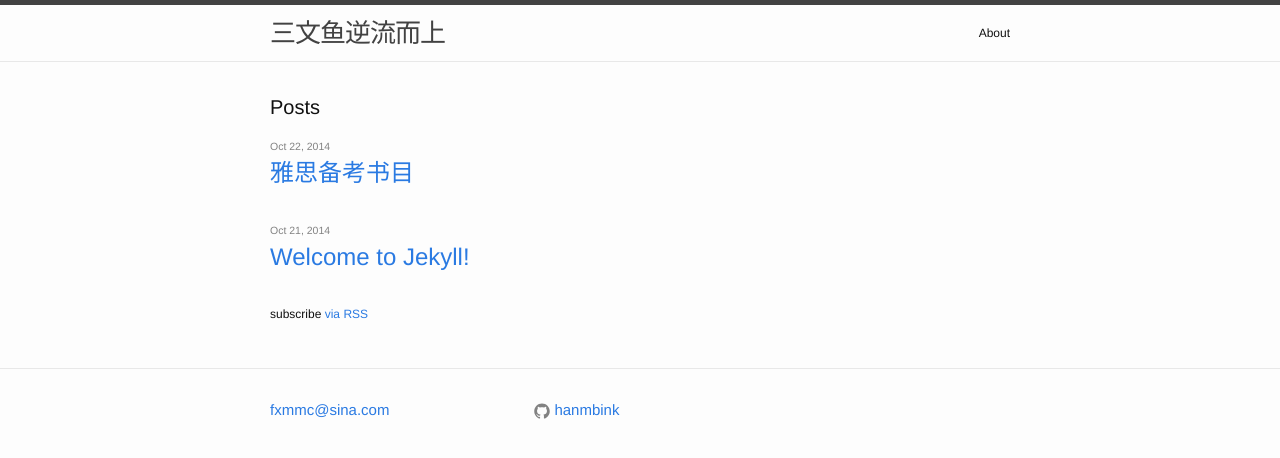
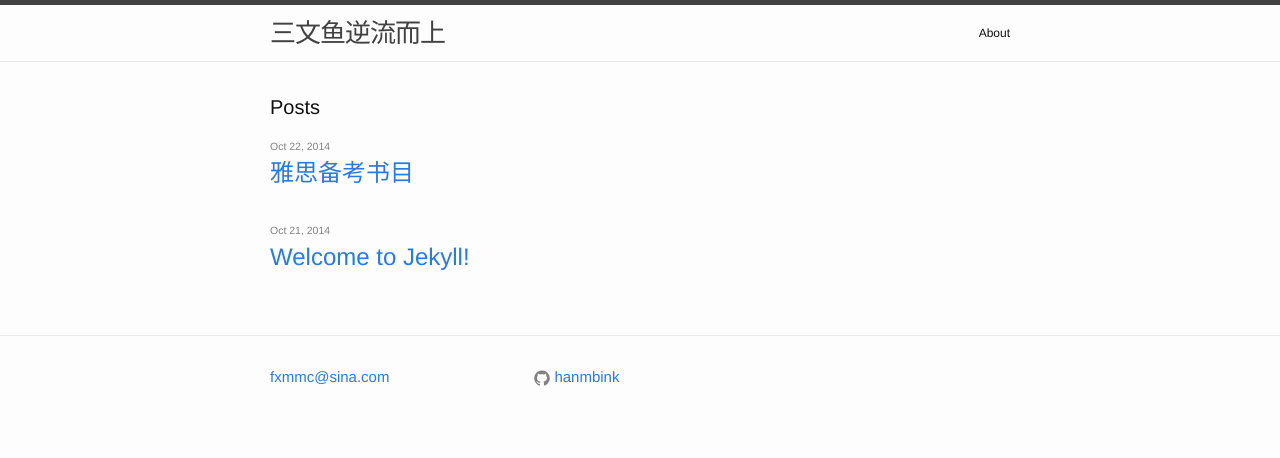
Before and after one commit to binkwang/hanmbink.github.io, a Jekyll site: the page built from index.html, in a window 1280 px wide. Shown: the top 458 px of the page. Built offline with Jekyll 4.4.1, drawn with Linux system fonts in a browser that asks for light colours.

Commit message:
modify index.html

```diff
--- a/index.html
+++ b/index.html
@@ -11,13 +11,15 @@ layout: default
       <li>
         <span class="post-meta">{{ post.date | date: "%b %-d, %Y" }}</span>
 
-        <h2>
+        <h1>
           <a class="post-link" href="{{ post.url | prepend: site.baseurl }}">{{ post.title }}</a>
-        </h2>
+        </h1>
       </li>
     {% endfor %}
   </ul>
 
+  <!--
   <p class="rss-subscribe">subscribe <a href="{{ "/feed.xml" | prepend: site.baseurl }}">via RSS</a></p>
+  -->
 
 </div>
```
